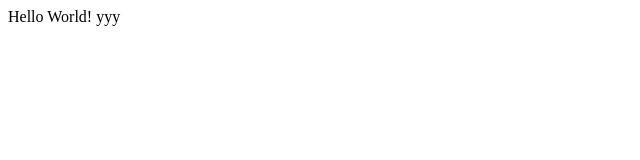
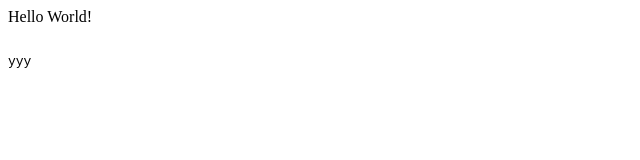
Before and after one commit to nuclearinfo/construction2016, a plain HTML site: page index.html in a window 1280 px wide. Shown: the full height of the page, 0-640 px from the left. Drawn offline with Linux system fonts and the light colour scheme.

Commit message:
Update index.html

```diff
--- a/index.html
+++ b/index.html
@@ -1,3 +1,8 @@
 Hello World!
+<pre>
 
 yyy
+
+</pre>
+
+<script>console.log("SSSS")</script>
```
